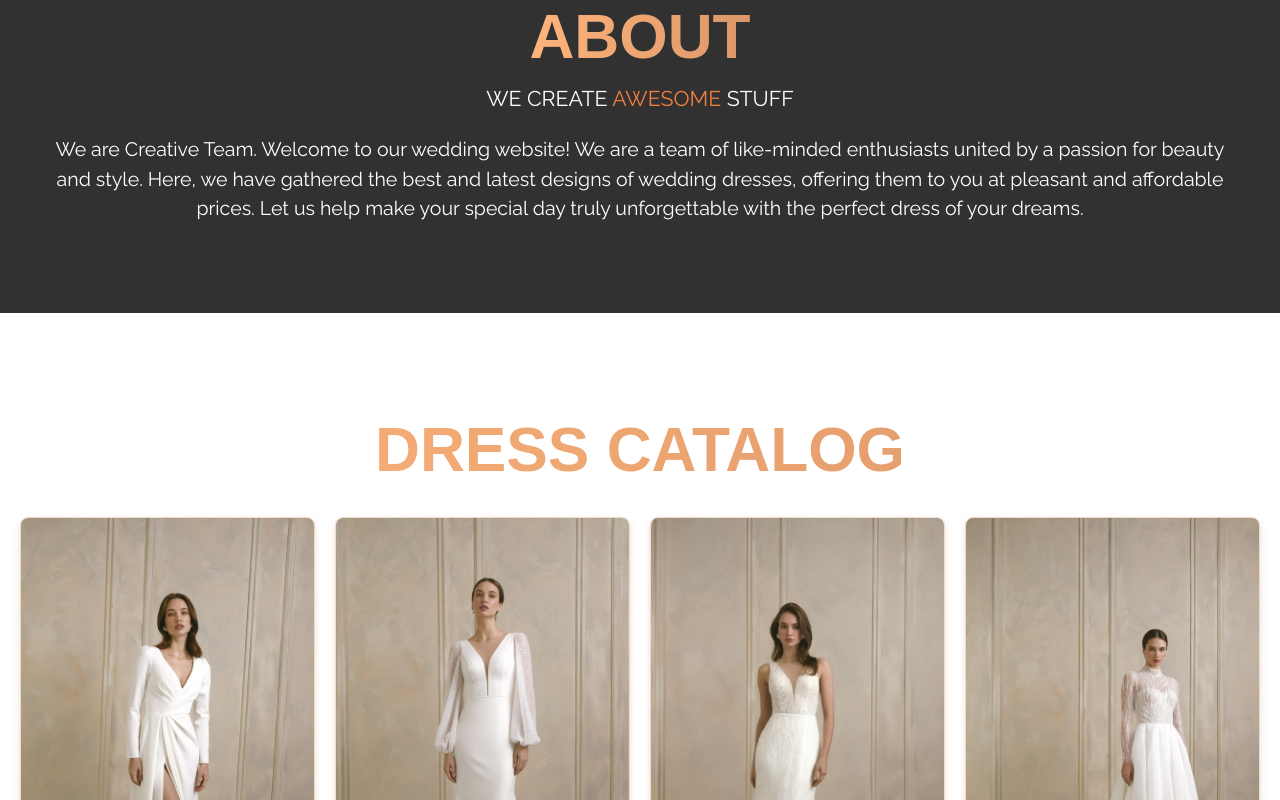
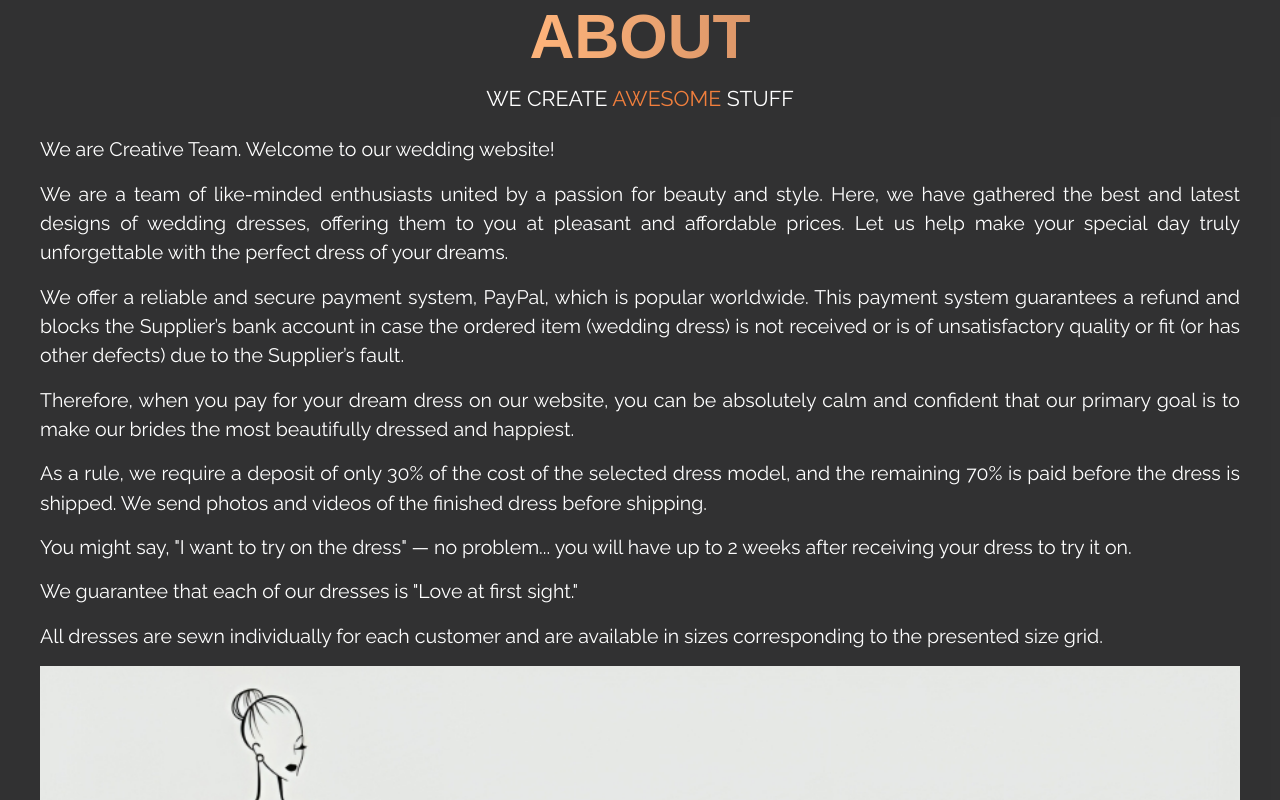
Before and after one commit to Anton-Luchkin/elegant-shop, a React (Vite) app: page / in a window 1280 px wide. Shown: the part 900-1700 px from the top of the page. Built offline with nearby package versions, Linux system fonts and the light colour scheme; a web font is replaced by a local one.

Commit message:
add socials links

```diff
--- a/src/components/About/About.jsx
+++ b/src/components/About/About.jsx
@@ -1,4 +1,4 @@
-
+/* eslint-disable react/no-unescaped-entities */
 import SectionTitle from '../SectionTitle/SectionTitle'
 import s from './About.module.scss'
 
@@ -6,19 +6,49 @@ function About() {
 	return (
 		<section className={s.about} id="about">
 			<div className={`${s.about__container} container`}>
-				<SectionTitle title={"About"} />
+				<SectionTitle title={'About'} />
 				<p className={s.about__subtitle}>
 					We Create <span className={s.accent}>Awesome</span> Stuff
 				</p>
 				<p className={s.about__text}>
-					We are Creative Team. Welcome to our wedding website! We are a team of
-					like-minded enthusiasts united by a passion for beauty and style.
-
-					Here, we have gathered the best and latest designs of wedding dresses,
-					offering them to you at pleasant and affordable prices.
-
-					Let us help make your special day truly unforgettable with the perfect
-					dress of your dreams.
+					<span>We are Creative Team. Welcome to our wedding website!</span>
+					<span>
+						We are a team of like-minded enthusiasts united by a passion for
+						beauty and style. Here, we have gathered the best and latest designs
+						of wedding dresses, offering them to you at pleasant and affordable
+						prices. Let us help make your special day truly unforgettable with
+						the perfect dress of your dreams.
+					</span>
+					<span>
+						We offer a reliable and secure payment system, PayPal, which is
+						popular worldwide. This payment system guarantees a refund and
+						blocks the Supplier’s bank account in case the ordered item (wedding
+						dress) is not received or is of unsatisfactory quality or fit (or
+						has other defects) due to the Supplier’s fault.
+					</span>
+					<span>
+						Therefore, when you pay for your dream dress on our website, you can
+						be absolutely calm and confident that our primary goal is to make
+						our brides the most beautifully dressed and happiest.
+					</span>
+					<span>
+						As a rule, we require a deposit of only 30% of the cost of the
+						selected dress model, and the remaining 70% is paid before the dress
+						is shipped. We send photos and videos of the finished dress before
+						shipping.
+					</span>
+					<span>
+						You might say, "I want to try on the dress" — no problem... you will
+						have up to 2 weeks after receiving your dress to try it on.
+					</span>
+					<span>
+						We guarantee that each of our dresses is "Love at first sight."
+					</span>
+					<span>
+						All dresses are sewn individually for each customer and are
+						available in sizes corresponding to the presented size grid.
+					</span>
+					<img src="assets/images/sizes.jpg" alt="sizes" />
 				</p>
 			</div>
 		</section>
--- a/src/components/About/About.module.scss
+++ b/src/components/About/About.module.scss
@@ -31,6 +31,9 @@
   &__text {
     @include fluid-text(22, 14);
 
-    text-align: center;
+    display: flex;
+    flex-direction: column;
+    row-gap: 15px;
+    text-align: justify;
   }
 }
--- a/src/components/Contacts/Contacts.jsx
+++ b/src/components/Contacts/Contacts.jsx
@@ -21,8 +21,9 @@ function Contacts() {
 						<ul className={s.contacts__socialsList}>
 							<li className={s.contacts__socialsItem}>
 								<a
-									href="#"
+									href="https://www.facebook.com/ElegantWeddingDressAtelier"
 									className={`${s.contacts__socialsLink} hover-effect`}
+									target='_blank'
 								>
 									<img src={facebook} alt="facebook-icon" />
 									<span>Facebook</span>
@@ -30,8 +31,9 @@ function Contacts() {
 							</li>
 							<li className={s.contacts__socialsItem}>
 								<a
-									href="#"
+									href="https://www.instagram.com/elegant.wedding.dress.atelier?igsh=YjU2b2lkbmV0eGk1"
 									className={`${s.contacts__socialsLink} hover-effect`}
+									target='_blank'
 								>
 									<img src={instagram} alt="instagram-icon" />
 									<span>Instagram</span>
@@ -39,8 +41,9 @@ function Contacts() {
 							</li>
 							<li className={s.contacts__socialsItem}>
 								<a
-									href="#"
+									href="https://wa.me/380973511437"
 									className={`${s.contacts__socialsLink} hover-effect`}
+									target='_blank'
 								>
 									<img src={whatsApp} alt="whatsApp-icon" />
 									<span>WhatsApp</span>
--- a/src/components/EmailForm/EmailForm.jsx
+++ b/src/components/EmailForm/EmailForm.jsx
@@ -19,20 +19,20 @@ const EmailForm = () => {
 		e.preventDefault()
 		emailjs
 		.send(
-				'YOUR_SERVICE_ID', // ID сервиса
-				'YOUR_TEMPLATE_ID', // ID шаблона
+			import.meta.env.VITE_EMAILJS_SERVICE_ID,
+			import.meta.env.VITE_EMAILJS_TEMPLATE_ID,
 			formData,
-				'YOUR_USER_ID' // ID пользователя
+			import.meta.env.VITE_EMAILJS_PUBLIC_KEY
 		)
 		.then(
-				() => {
-					alert('Email sent successfully!')
+			(result) => {
+				console.log("Email sent successfully:", result.text);
 			},
 			(error) => {
-					alert('Failed to send email.')
-					console.error(error)
+				console.error("Error sending email:", error);
 			}
-			)
+		);
+
 	}
 
 	return (
```
Also changed, not shown: 1 other file (tests, documents, lock files or other folders). Lines whose indentation alone changed are shown as unchanged.
